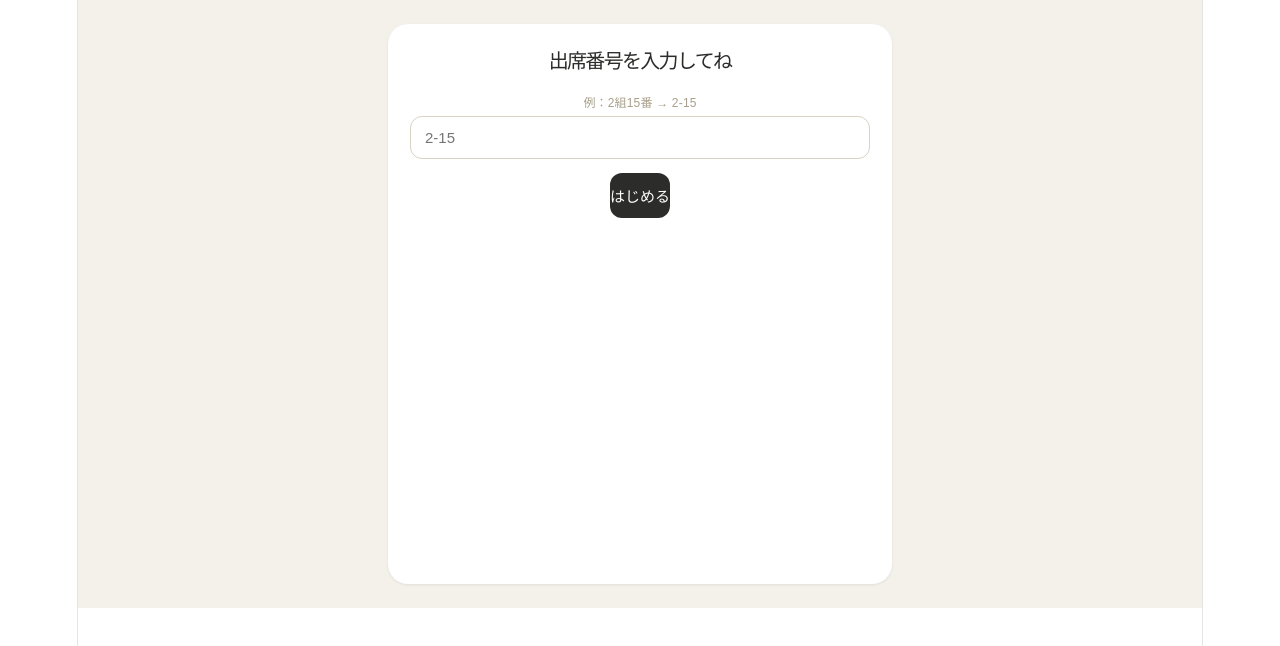
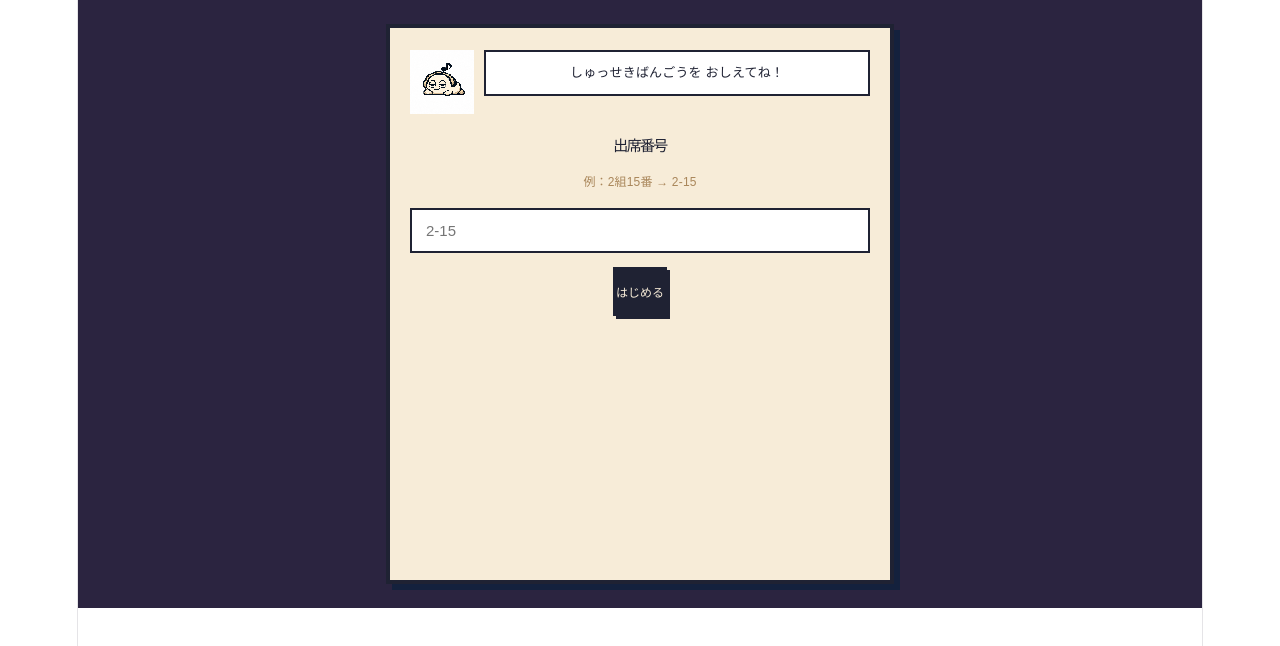
Before and after one commit to Shodai10-15/listening_practice_project, a React (Vite) app: page / in a window 1280 px wide. Shown: the top 646 px of the page. Built offline with nearby package versions, Linux system fonts and the light colour scheme.

Commit message:
GB風デザインとマスコットキャラクターを追加

```diff
--- a/src/App.jsx
+++ b/src/App.jsx
@@ -1,5 +1,7 @@
 import React, { useState, useRef, useEffect } from "react";
 import { createClient } from "@supabase/supabase-js";
+import mascotSitting from "./assets/mascot-sitting.png";
+import mascotLying from "./assets/mascot-lying.png";
 
 // ============================================================
 // Supabase接続設定
@@ -44,14 +46,43 @@ function wordMatchDetail(recognizedText, target) {
 }
 
 const LEVEL_META = {
-  dictation: { label: "① ディクテーション", icon: "✍️" },
-  overlap: { label: "② オーバーラッピング", icon: "🗣" },
-  shadow: { label: "③ シャドーイング", icon: "👥" },
+  dictation: { label: "① ディクテーション" },
+  overlap: { label: "② オーバーラッピング" },
+  shadow: { label: "③ シャドーイング" },
 };
 const LEVEL_ORDER = ["dictation", "overlap", "shadow"];
 
 function freshProgress() {
   return { dictation: false, overlap: false, shadow: false, perIndex: 0, perStage: "dictation" };
+}
+
+// ---------------- GB風の共通見た目パーツ ----------------
+
+function GlobalPixelStyle() {
+  return (
+    <style>{`
+      @import url('https://fonts.googleapis.com/css2?family=Press+Start+2P&display=swap');
+      .pxfont { font-family: 'Press Start 2P', 'Hiragino Sans', 'Yu Gothic', sans-serif; }
+      .pxfont-body { font-family: 'Hiragino Sans', 'Yu Gothic', sans-serif; }
+      .pxbtn:active { transform: translate(3px, 3px); box-shadow: none !important; }
+      .pxbtn:disabled { cursor: not-allowed; }
+      .mascot-img { image-rendering: pixelated; image-rendering: -moz-crisp-edges; image-rendering: crisp-edges; }
+    `}</style>
+  );
+}
+
+// キャラクターとセリフウィンドウをセットで出すパーツ
+function MascotBubble({ image, children, size = 64 }) {
+  return (
+    <div style={{ display: "flex", alignItems: "flex-start", gap: 10, marginBottom: 16 }}>
+      <img src={image} alt="マスコット" className="mascot-img" style={{ width: size, height: size, flexShrink: 0 }} />
+      <div style={styles.speechBubble}>
+        <p className="pxfont-body" style={{ margin: 0, fontSize: 13, lineHeight: 1.7, color: PALETTE.ink }}>
+          {children}
+        </p>
+      </div>
+    </div>
+  );
 }
 
 export default function App() {
@@ -160,8 +191,10 @@ export default function App() {
   if (!confirmedClassNo) {
     return (
       <div style={styles.page}>
+        <GlobalPixelStyle />
         <div style={styles.card}>
-          <h1 style={styles.h1}>出席番号を入力してね</h1>
+          <MascotBubble image={mascotSitting}>しゅっせきばんごうを おしえてね！</MascotBubble>
+          <h1 className="pxfont" style={styles.h1}>出席番号</h1>
           <p style={styles.modeNote}>例：2組15番 → 2-15</p>
           <input
             style={styles.textInput}
@@ -170,6 +203,7 @@ export default function App() {
             onChange={(e) => setClassNo(e.target.value)}
           />
           <button
+            className="pxbtn pxfont"
             style={styles.primaryBtn}
             onClick={() => classNo.trim() && setConfirmedClassNo(classNo.trim())}
           >
@@ -183,6 +217,7 @@ export default function App() {
   if (loadError) {
     return (
       <div style={styles.page}>
+        <GlobalPixelStyle />
         <div style={styles.card}>
           <p style={{ color: "#b33a3a" }}>データの取得でエラーが出ました：{loadError}</p>
         </div>
@@ -193,6 +228,7 @@ export default function App() {
   if (!units) {
     return (
       <div style={styles.page}>
+        <GlobalPixelStyle />
         <div style={styles.card}>
           <p>読み込み中…</p>
         </div>
@@ -202,6 +238,7 @@ export default function App() {
 
   return (
     <div style={styles.page}>
+      <GlobalPixelStyle />
       <div style={styles.card}>
         {screen === "units" && <UnitSelect units={units} onSelect={openUnit} />}
 
@@ -263,11 +300,11 @@ export default function App() {
 function UnitSelect({ units, onSelect }) {
   return (
     <div>
-      <h1 style={styles.h1}>練習する単元をえらぼう</h1>
+      <MascotBubble image={mascotSitting}>れんしゅうする たんげんを えらんでね</MascotBubble>
       <div style={styles.grid}>
         {units.map((u) => (
-          <button key={u.id} style={styles.unitBtn} onClick={() => onSelect(u)}>
-            <div style={styles.unitLabel}>{u.label}</div>
+          <button key={u.id} className="pxbtn" style={styles.unitBtn} onClick={() => onSelect(u)}>
+            <div className="pxfont" style={styles.unitLabel}>{u.label}</div>
             <div style={styles.unitSub}>{u.sub}</div>
           </button>
         ))}
@@ -279,10 +316,20 @@ function UnitSelect({ units, onSelect }) {
 // ---------------- ブロック型 ----------------
 
 function BlockLevelSelect({ unit, unitProgress, levelUnlocked, onBack, onSelect }) {
+  const allDone = unitProgress.dictation && unitProgress.overlap && unitProgress.shadow;
+
   return (
     <div>
-      <button style={styles.backBtn} onClick={onBack}>← もどる</button>
-      <h1 style={styles.h1}>{unit.label} <span style={styles.h1sub}>{unit.sub}</span></h1>
+      <button className="pxbtn" style={styles.backBtn} onClick={onBack}>← もどる</button>
+      <h1 className="pxfont" style={styles.h1sm}>{unit.label}</h1>
+      <p style={styles.unitSub}>{unit.sub}</p>
+
+      {allDone ? (
+        <MascotBubble image={mascotLying}>ぜんぶ おわったね、おつかれさま！</MascotBubble>
+      ) : (
+        <MascotBubble image={mascotSitting}>じゅんばんに すすめよう</MascotBubble>
+      )}
+
       <div style={{ display: "flex", flexDirection: "column", gap: 12 }}>
         {LEVEL_ORDER.map((key) => {
           const meta = LEVEL_META[key];
@@ -291,19 +338,19 @@ function BlockLevelSelect({ unit, unitProgress, levelUnlocked, onBack, onSelect
           return (
             <button
               key={key}
+              className="pxbtn"
               disabled={!unlocked}
               style={{
                 ...styles.levelBtn,
-                opacity: unlocked ? 1 : 0.45,
+                opacity: unlocked ? 1 : 0.5,
                 cursor: unlocked ? "pointer" : "not-allowed",
-                borderColor: done ? "#2f9e6f" : "#d8d3c4",
+                borderColor: done ? PALETTE.ink : PALETTE.tan,
               }}
               onClick={() => unlocked && onSelect(key)}
             >
-              <span style={{ fontSize: 22 }}>{meta.icon}</span>
-              <span style={{ flex: 1, textAlign: "left", marginLeft: 12 }}>{meta.label}</span>
-              {done && <span style={styles.doneBadge}>提出ずみ</span>}
-              {!unlocked && <span style={styles.lockBadge}>🔒 まだ</span>}
+              <span style={{ flex: 1, textAlign: "left" }}>{meta.label}</span>
+              {done && <span style={styles.doneBadge}>CLEAR</span>}
+              {!unlocked && <span style={styles.lockBadge}>🔒</span>}
             </button>
           );
         })}
@@ -362,11 +409,18 @@ function PerSentenceHome({ unit, unitProgress, onBack, onStart }) {
 
   return (
     <div>
-      <button style={styles.backBtn} onClick={onBack}>← もどる</button>
-      <h1 style={styles.h1}>{unit.label} <span style={styles.h1sub}>{unit.sub}</span></h1>
-      <p style={styles.progressText}>{allDone ? `全${total}文 完了！` : `${finishedCount} / ${total} 文 完了`}</p>
+      <button className="pxbtn" style={styles.backBtn} onClick={onBack}>← もどる</button>
+      <h1 className="pxfont" style={styles.h1sm}>{unit.label}</h1>
+      <p style={styles.unitSub}>{unit.sub}</p>
+
+      {allDone ? (
+        <MascotBubble image={mascotLying}>ぜんぶんの れんしゅう おわったよ、すごい！</MascotBubble>
+      ) : (
+        <MascotBubble image={mascotSitting}>{`${finishedCount} / ${total} 文 完了。つづけよう`}</MascotBubble>
+      )}
+
       <p style={styles.modeNote}>文ごと型：1文につき ディクテーション→オーバーラッピング→シャドーイング を通しでやってから次の文へ進みます</p>
-      <button style={styles.primaryBtn} onClick={onStart} disabled={allDone}>
+      <button className="pxbtn pxfont" style={styles.primaryBtn} onClick={onStart} disabled={allDone}>
         {allDone ? "全部おわったよ" : unitProgress.perIndex > 0 ? "つづきから" : "はじめる"}
       </button>
     </div>
@@ -443,9 +497,9 @@ function SingleDictationView({ heading, sentence, onBack, onCorrect, buttonLabel
 
   return (
     <div>
-      <button style={styles.backBtn} onClick={onBack}>← もどる</button>
-      <h1 style={styles.h1}>{heading}</h1>
-      <button style={styles.playBtn} onClick={() => speak(sentence)}>🔊 音声を聞く</button>
+      <button className="pxbtn" style={styles.backBtn} onClick={onBack}>← もどる</button>
+      <h1 className="pxfont" style={styles.h1sm}>{heading}</h1>
+      <button className="pxbtn pxfont" style={styles.playBtn} onClick={() => speak(sentence)}>🔊 きく</button>
       <textarea
         style={styles.textarea}
         placeholder="聞こえた英文を入力しよう"
@@ -455,17 +509,17 @@ function SingleDictationView({ heading, sentence, onBack, onCorrect, buttonLabel
           setStatus(null);
         }}
       />
-      {status === "correct" && <div style={{ ...styles.feedback, background: "#e5f5ec", color: "#1c7a4d" }}>◯ 正解！</div>}
-      {status === "wrong" && <div style={{ ...styles.feedback, background: "#fdecec", color: "#b33a3a" }}>✗ ちがうよ。もう一度聞いて挑戦しよう</div>}
+      {status === "correct" && <div style={{ ...styles.feedback, background: PALETTE.cream, borderColor: PALETTE.ink, color: PALETTE.ink }}>◯ 正解！</div>}
+      {status === "wrong" && <div style={{ ...styles.feedback, background: "#f6dede", borderColor: "#b33a3a", color: "#8a2c2c" }}>✗ ちがうよ。もう一度聞いて挑戦しよう</div>}
       {missCount >= 5 && !showAnswer && (
-        <button style={styles.hintBtn} onClick={() => setShowAnswer(true)}>答えを見る（5回間違えたので）</button>
+        <button className="pxbtn" style={styles.hintBtn} onClick={() => setShowAnswer(true)}>答えを見る（5回間違えたので）</button>
       )}
       {showAnswer && <div style={styles.answerBox}>{sentence}</div>}
       <div style={{ display: "flex", gap: 10, marginTop: 14 }}>
         {status !== "correct" ? (
-          <button style={styles.primaryBtn} onClick={check} disabled={!input.trim()}>答え合わせ</button>
+          <button className="pxbtn pxfont" style={styles.primaryBtn} onClick={check} disabled={!input.trim()}>答え合わせ</button>
         ) : (
-          <button style={styles.primaryBtn} onClick={() => onCorrect(missCount + 1)}>{buttonLabel}</button>
+          <button className="pxbtn pxfont" style={styles.primaryBtn} onClick={() => onCorrect(missCount + 1)}>{buttonLabel}</button>
         )}
       </div>
     </div>
@@ -592,28 +646,29 @@ function SingleRecordView({ heading, sentence, showText, onBack, onSubmit, butto
 
   return (
     <div>
-      <button style={styles.backBtn} onClick={onBack}>← もどる</button>
-      <h1 style={styles.h1}>{heading}</h1>
+      <button className="pxbtn" style={styles.backBtn} onClick={onBack}>← もどる</button>
+      <h1 className="pxfont" style={styles.h1sm}>{heading}</h1>
 
       {showText ? (
         <div style={styles.sentenceBox}>{sentence}</div>
       ) : (
-        <div style={{ ...styles.sentenceBox, color: "#a89f8a" }}>（文字なし・音声だけをたよりに）</div>
+        <div style={{ ...styles.sentenceBox, color: PALETTE.tanDark }}>（文字なし・音声だけをたよりに）</div>
       )}
 
       <button
-        style={{ ...styles.playBtn, background: recording ? "#e24b4a" : styles.playBtn.background }}
+        className="pxbtn pxfont"
+        style={{ ...styles.playBtn, background: recording ? "#c94a4a" : styles.playBtn.background }}
         onClick={startAttempt}
         disabled={recording}
       >
-        {recording ? "● 録音中…（音声を聞きながら声に出そう）" : "🔊 音声を聞いて録音する"}
+        {recording ? "● ろくおんちゅう…" : "🔊 きいて ろくおん"}
       </button>
 
       <p style={styles.progressText}>録音 {attempts} / 3 回</p>
 
-      {micError && <div style={{ ...styles.feedback, background: "#fdecec", color: "#b33a3a" }}>{micError}</div>}
+      {micError && <div style={{ ...styles.feedback, background: "#f6dede", borderColor: "#b33a3a", color: "#8a2c2c" }}>{micError}</div>}
       {flags.length > 0 && (
-        <div style={{ ...styles.feedback, background: "#fff6e5", color: "#8a5a00" }}>
+        <div style={{ ...styles.feedback, background: "#fbeecb", borderColor: PALETTE.tanDark, color: "#7a5a1e" }}>
           {flags.join(" / ")}。もう一度録ってみよう
         </div>
       )}
@@ -622,7 +677,7 @@ function SingleRecordView({ heading, sentence, showText, onBack, onSubmit, butto
 
       <div style={{ display: "flex", gap: 10, marginTop: 14 }}>
         {canSubmit ? (
-          <button style={styles.primaryBtn} onClick={handleSubmit}>{buttonLabel}</button>
+          <button className="pxbtn pxfont" style={styles.primaryBtn} onClick={handleSubmit}>{buttonLabel}</button>
         ) : (
           <div style={styles.hintText}>あと{3 - attempts}回、録音してみよう</div>
         )}
@@ -661,11 +716,11 @@ function FeedbackPanel({ history }) {
   }
 
   return (
-    <div style={{ marginTop: 12, padding: "12px 14px", borderRadius: 12, background: "#eef2fb" }}>
-      {wordText && <p style={{ margin: "0 0 6px", fontSize: 14, color: "#1e4e8c" }}>{wordText}</p>}
-      <p style={{ margin: "0 0 6px", fontSize: 14, color: "#1e4e8c" }}>{tempoText}</p>
+    <div style={styles.feedbackPanel}>
+      {wordText && <p style={{ margin: "0 0 6px", fontSize: 13, color: PALETTE.ink }}>{wordText}</p>}
+      <p style={{ margin: "0 0 6px", fontSize: 13, color: PALETTE.ink }}>{tempoText}</p>
       {growthLines.map((line, i) => (
-        <p key={i} style={{ margin: "6px 0 0", fontSize: 14, color: "#1c7a4d", fontWeight: 700 }}>
+        <p key={i} style={{ margin: "6px 0 0", fontSize: 13, color: "#2f7a4d", fontWeight: 700 }}>
           ✨ {line}
         </p>
       ))}
@@ -673,28 +728,141 @@ function FeedbackPanel({ history }) {
   );
 }
 
+// ---------------- GB風カラーパレット ----------------
+const PALETTE = {
+  bg: "#2b2440",        // 本体の外側(ゲーム機のボディ風)
+  screenEdge: "#14213d", // 画面の縁(濃紺)
+  cream: "#f7ecd8",      // マスコットのベースカラーに合わせたクリーム
+  tan: "#d8b98a",        // マスコットの陰影色
+  tanDark: "#a9865a",
+  ink: "#1f2233",        // 文字・輪郭(ほぼ黒に近い紺)
+};
+
 const styles = {
-  page: { minHeight: 560, background: "#f4f1ea", display: "flex", justifyContent: "center", padding: "24px 12px", fontFamily: "'Hiragino Sans', 'Yu Gothic', sans-serif" },
-  card: { width: "100%", maxWidth: 460, background: "#ffffff", borderRadius: 20, padding: "24px 22px", boxShadow: "0 1px 3px rgba(0,0,0,0.08)" },
-  h1: { fontSize: 20, fontWeight: 700, margin: "0 0 14px", color: "#2c2c2a" },
-  h1sub: { fontSize: 14, fontWeight: 400, color: "#8a8578", marginLeft: 8 },
+  page: {
+    minHeight: 560,
+    background: PALETTE.bg,
+    display: "flex",
+    justifyContent: "center",
+    padding: "24px 12px",
+    fontFamily: "'Hiragino Sans', 'Yu Gothic', sans-serif",
+  },
+  card: {
+    width: "100%",
+    maxWidth: 460,
+    background: PALETTE.cream,
+    border: `4px solid ${PALETTE.ink}`,
+    boxShadow: `6px 6px 0 ${PALETTE.screenEdge}`,
+    padding: "22px 20px",
+  },
+  h1: { fontSize: 15, lineHeight: 1.8, margin: "0 0 14px", color: PALETTE.ink },
+  h1sm: { fontSize: 12, lineHeight: 1.8, margin: "0 0 10px", color: PALETTE.ink },
+  h1sub: { fontSize: 14, fontWeight: 400, color: PALETTE.tanDark, marginLeft: 8 },
   grid: { display: "flex", flexDirection: "column", gap: 12 },
-  unitBtn: { textAlign: "left", padding: "16px 18px", borderRadius: 14, border: "1px solid #e2ddd0", background: "#faf8f3", cursor: "pointer" },
-  unitLabel: { fontSize: 16, fontWeight: 700, color: "#2c2c2a" },
-  unitSub: { fontSize: 13, color: "#8a8578", marginTop: 2 },
-  backBtn: { background: "none", border: "none", color: "#0f6e56", fontSize: 14, padding: 0, marginBottom: 14, cursor: "pointer" },
-  levelBtn: { display: "flex", alignItems: "center", padding: "14px 16px", borderRadius: 14, border: "2px solid #d8d3c4", background: "#fff", fontSize: 15 },
-  doneBadge: { fontSize: 12, background: "#e5f5ec", color: "#1c7a4d", padding: "3px 10px", borderRadius: 8 },
-  lockBadge: { fontSize: 12, color: "#a89f8a" },
-  progressText: { fontSize: 13, color: "#8a8578", marginBottom: 14 },
-  modeNote: { fontSize: 12, color: "#a89f8a", marginTop: 16 },
-  playBtn: { width: "100%", padding: "14px 0", borderRadius: 14, border: "none", background: "#0f6e56", color: "#fff", fontSize: 15, fontWeight: 700, cursor: "pointer", marginBottom: 14 },
-  textarea: { width: "100%", minHeight: 70, borderRadius: 12, border: "1px solid #d8d3c4", padding: 12, fontSize: 15, boxSizing: "border-box", resize: "vertical" },
-  textInput: { width: "100%", padding: "12px 14px", borderRadius: 12, border: "1px solid #d8d3c4", fontSize: 15, boxSizing: "border-box", marginBottom: 14 },
-  sentenceBox: { padding: "18px 16px", borderRadius: 12, background: "#f4f1ea", fontSize: 16, marginBottom: 14, lineHeight: 1.6 },
-  feedback: { padding: "10px 14px", borderRadius: 10, fontSize: 14, marginTop: 12 },
-  hintBtn: { marginTop: 10, background: "none", border: "1px solid #d8d3c4", borderRadius: 10, padding: "8px 12px", fontSize: 13, color: "#8a5a00", cursor: "pointer" },
-  answerBox: { marginTop: 10, padding: "10px 14px", borderRadius: 10, background: "#eef2fb", color: "#1e4e8c", fontSize: 14 },
-  primaryBtn: { flex: 1, padding: "12px 0", borderRadius: 12, border: "none", background: "#2c2c2a", color: "#fff", fontSize: 15, fontWeight: 700, cursor: "pointer" },
-  hintText: { fontSize: 13, color: "#8a8578", padding: "10px 0" },
+  unitBtn: {
+    textAlign: "left",
+    padding: "14px 16px",
+    border: `3px solid ${PALETTE.ink}`,
+    boxShadow: `3px 3px 0 ${PALETTE.tanDark}`,
+    background: "#fff",
+    cursor: "pointer",
+  },
+  unitLabel: { fontSize: 12, color: PALETTE.ink, marginBottom: 6 },
+  unitSub: { fontSize: 13, color: PALETTE.tanDark, marginTop: 2, marginBottom: 12 },
+  backBtn: {
+    background: "none",
+    border: "none",
+    color: PALETTE.ink,
+    fontSize: 14,
+    padding: 0,
+    marginBottom: 14,
+    cursor: "pointer",
+    textDecoration: "underline",
+  },
+  levelBtn: {
+    display: "flex",
+    alignItems: "center",
+    padding: "14px 16px",
+    border: `3px solid ${PALETTE.tan}`,
+    boxShadow: `3px 3px 0 ${PALETTE.tanDark}`,
+    background: "#fff",
+    fontSize: 14,
+  },
+  doneBadge: {
+    fontSize: 10,
+    fontFamily: "'Press Start 2P', sans-serif",
+    background: PALETTE.ink,
+    color: PALETTE.cream,
+    padding: "4px 8px",
+  },
+  lockBadge: { fontSize: 14 },
+  progressText: { fontSize: 13, color: PALETTE.tanDark, marginBottom: 14 },
+  modeNote: { fontSize: 12, color: PALETTE.tanDark, marginTop: 16, marginBottom: 16, lineHeight: 1.6 },
+  playBtn: {
+    width: "100%",
+    padding: "14px 0",
+    border: `3px solid ${PALETTE.ink}`,
+    boxShadow: `3px 3px 0 ${PALETTE.ink}`,
+    background: PALETTE.tan,
+    color: PALETTE.ink,
+    fontSize: 13,
+    cursor: "pointer",
+    marginBottom: 14,
+  },
+  textarea: {
+    width: "100%",
+    minHeight: 70,
+    border: `2px solid ${PALETTE.ink}`,
+    padding: 12,
+    fontSize: 15,
+    boxSizing: "border-box",
+    resize: "vertical",
+    fontFamily: "'Hiragino Sans', 'Yu Gothic', sans-serif",
+  },
+  textInput: {
+    width: "100%",
+    padding: "12px 14px",
+    border: `2px solid ${PALETTE.ink}`,
+    fontSize: 15,
+    boxSizing: "border-box",
+    marginBottom: 14,
+  },
+  sentenceBox: {
+    padding: "18px 16px",
+    border: `2px dashed ${PALETTE.tanDark}`,
+    background: "#fffaf0",
+    fontSize: 16,
+    marginBottom: 14,
+    lineHeight: 1.6,
+  },
+  feedback: { padding: "10px 14px", border: "2px solid", fontSize: 14, marginTop: 12 },
+  feedbackPanel: { marginTop: 12, padding: "12px 14px", border: `2px solid ${PALETTE.tan}`, background: "#fffaf0" },
+  hintBtn: {
+    marginTop: 10,
+    background: "#fff",
+    border: `2px solid ${PALETTE.tanDark}`,
+    padding: "8px 12px",
+    fontSize: 13,
+    color: "#7a5a1e",
+    cursor: "pointer",
+  },
+  answerBox: { marginTop: 10, padding: "10px 14px", border: `2px solid ${PALETTE.ink}`, background: "#fff", color: PALETTE.ink, fontSize: 14 },
+  primaryBtn: {
+    flex: 1,
+    padding: "13px 0",
+    border: `3px solid ${PALETTE.ink}`,
+    boxShadow: `3px 3px 0 ${PALETTE.ink}`,
+    background: PALETTE.ink,
+    color: PALETTE.cream,
+    fontSize: 12,
+    cursor: "pointer",
+  },
+  hintText: { fontSize: 13, color: PALETTE.tanDark, padding: "10px 0" },
+  speechBubble: {
+    flex: 1,
+    border: `2px solid ${PALETTE.ink}`,
+    background: "#fff",
+    padding: "10px 12px",
+    position: "relative",
+  },
 };
```
Also changed, not shown: src/assets/mascot-lying.png (added), src/assets/mascot-sitting.png (added).
